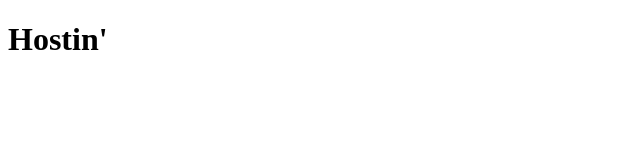
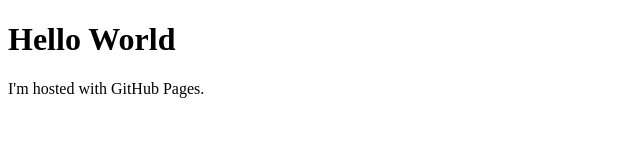
Before and after one commit to NPP-Data-Team/CMS, a plain HTML site: page index.html in a window 1280 px wide. Shown: the whole page, without its empty margins (0-640 px from the left). Drawn offline with Linux system fonts and the light colour scheme.

Commit message:
Another update

```diff
--- a/index.html
+++ b/index.html
@@ -1,6 +1,7 @@
 <!DOCTYPE html>
 <html>
 	<body>
-		<h1>Hostin'</h1>
+		<h1>Hello World</h1>
+		<p>I'm hosted with GitHub Pages.</p>
 	</body>
 </html>
```
